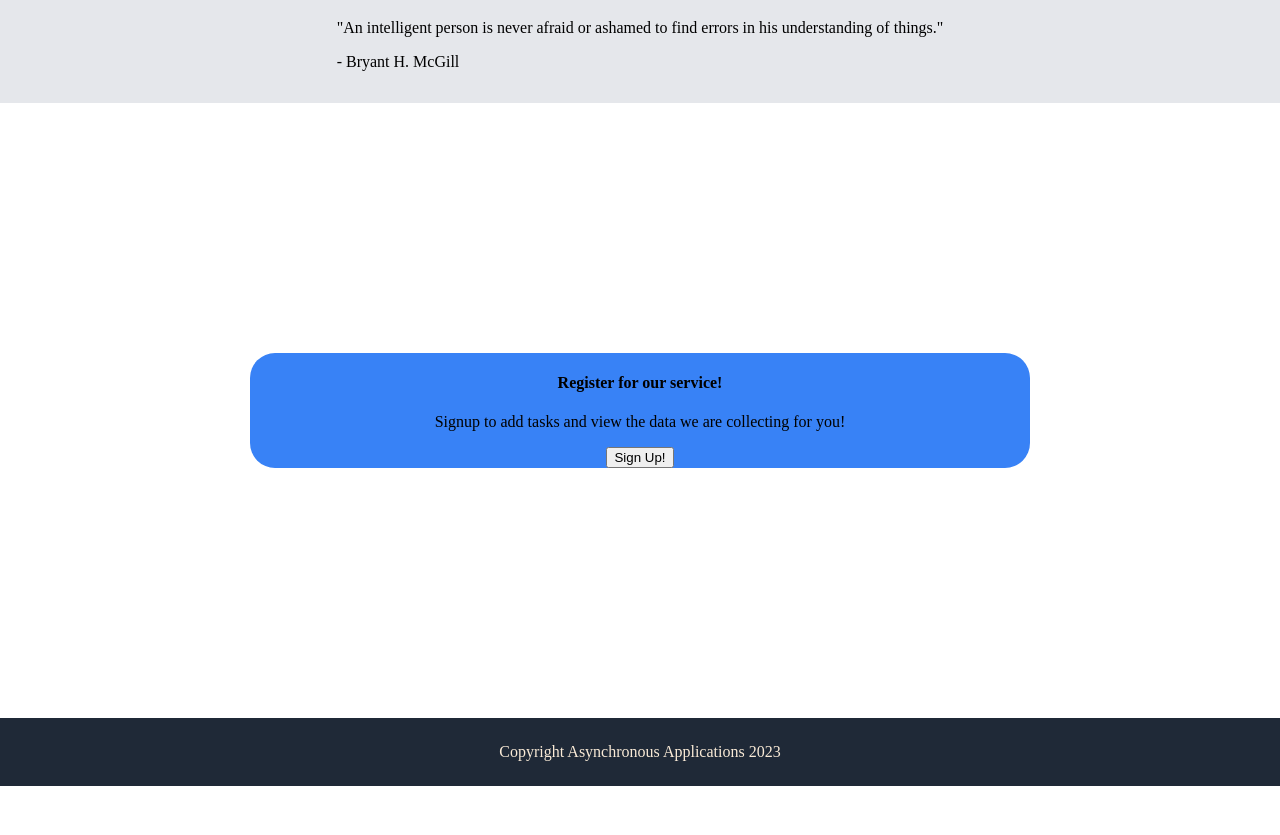
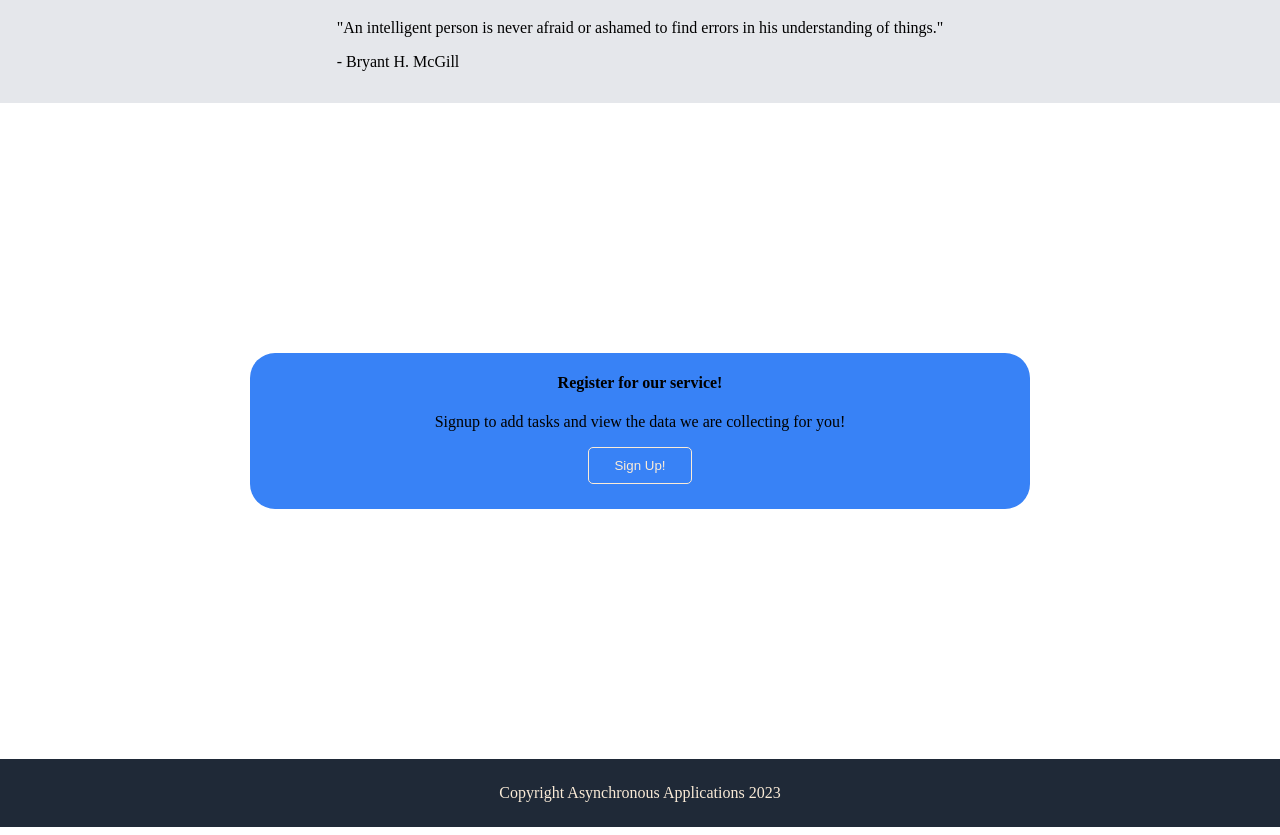
Before and after one commit to JonSmithTLT/AA-Landing-Page, a plain HTML site: page index.html in a window 1280 px wide. Shown: the part 989-1824 px from the top of the page. Before the commit the page ends 1783 px from the top, so only its background shows below. Drawn offline with Linux system fonts and the light colour scheme.

Commit message:
Added CSS to bottom button
Added CSS to sign up button that was forgotten

```diff
--- a/css/styles.css
+++ b/css/styles.css
@@ -135,3 +135,12 @@ footer {
     padding: 25px;
     color: antiquewhite;
 }
+
+.sign-up button {
+    padding: 10px 25px;
+    margin-bottom: 25px;
+    border-radius: 5px;
+    background-color: #3882F6;
+    color: antiquewhite;
+    border: 1px solid antiquewhite;
+}
```
